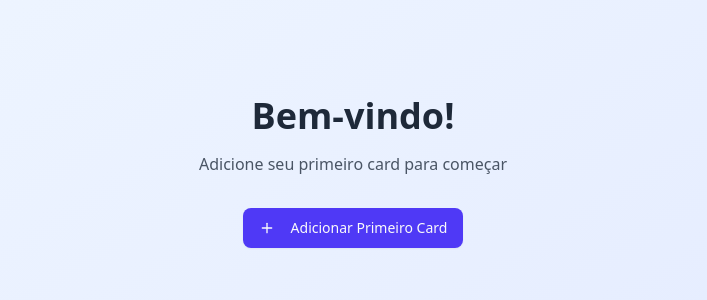
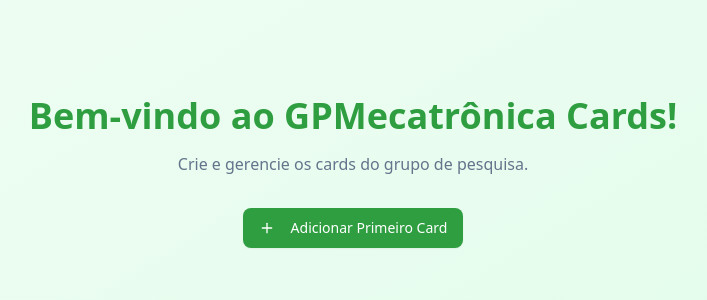
Before and after one commit to o-thiago/gpm-cards, a Next.js app: page / in a window 1280 px wide. Shown: the top 300 px of the page, without its empty margins (287-994 px from the left). Built offline with nearby package versions, Linux system fonts and the light colour scheme.

Commit message:
Atualizei o design da página para refletir mais o grupo de pesquisa

```diff
--- a/src/app/globals.css
+++ b/src/app/globals.css
@@ -45,71 +45,71 @@
 
 :root {
   --radius: 0.625rem;
-	--background: oklch(1 0 0);
-	--foreground: oklch(0.145 0 0);
-	--card: oklch(1 0 0);
-	--card-foreground: oklch(0.145 0 0);
-	--popover: oklch(1 0 0);
-	--popover-foreground: oklch(0.145 0 0);
-	--primary: oklch(0.205 0 0);
-	--primary-foreground: oklch(0.985 0 0);
-	--secondary: oklch(0.97 0 0);
-	--secondary-foreground: oklch(0.205 0 0);
-	--muted: oklch(0.97 0 0);
-	--muted-foreground: oklch(0.556 0 0);
-	--accent: oklch(0.97 0 0);
-	--accent-foreground: oklch(0.205 0 0);
-	--destructive: oklch(0.577 0.245 27.325);
-	--border: oklch(0.922 0 0);
-	--input: oklch(0.922 0 0);
-	--ring: oklch(0.708 0 0);
-	--chart-1: oklch(0.646 0.222 41.116);
-	--chart-2: oklch(0.6 0.118 184.704);
-	--chart-3: oklch(0.398 0.07 227.392);
-	--chart-4: oklch(0.828 0.189 84.429);
-	--chart-5: oklch(0.769 0.188 70.08);
-	--sidebar: oklch(0.985 0 0);
-	--sidebar-foreground: oklch(0.145 0 0);
-	--sidebar-primary: oklch(0.205 0 0);
-	--sidebar-primary-foreground: oklch(0.985 0 0);
-	--sidebar-accent: oklch(0.97 0 0);
-	--sidebar-accent-foreground: oklch(0.205 0 0);
-	--sidebar-border: oklch(0.922 0 0);
-	--sidebar-ring: oklch(0.708 0 0);
+  --background: #f0f9f4;
+  --foreground: #1e293b;
+  --card: #ffffff;
+  --card-foreground: #1e293b;
+  --popover: #ffffff;
+  --popover-foreground: #1e293b;
+  --primary: #2f9e41;
+  --primary-foreground: #ffffff;
+  --secondary: #e2f5ea;
+  --secondary-foreground: #1e293b;
+  --muted: #f7fafc;
+  --muted-foreground: #64748b;
+  --accent: #e2f5ea;
+  --accent-foreground: #1e293b;
+  --destructive: #dd0000;
+  --border: #e2e8f0;
+  --input: #e2e8f0;
+  --ring: #2f9e41;
+  --chart-1: #2f9e41;
+  --chart-2: #4ade80;
+  --chart-3: #86efac;
+  --chart-4: #bbf7d0;
+  --chart-5: #dcfce7;
+  --sidebar: #f0f9f4;
+  --sidebar-foreground: #1e293b;
+  --sidebar-primary: #2f9e41;
+  --sidebar-primary-foreground: #ffffff;
+  --sidebar-accent: #e2f5ea;
+  --sidebar-accent-foreground: #1e293b;
+  --sidebar-border: #e2e8f0;
+  --sidebar-ring: #2f9e41;
 }
 
 .dark {
-	--background: oklch(0.145 0 0);
-	--foreground: oklch(0.985 0 0);
-	--card: oklch(0.205 0 0);
-	--card-foreground: oklch(0.985 0 0);
-	--popover: oklch(0.205 0 0);
-	--popover-foreground: oklch(0.985 0 0);
-	--primary: oklch(0.922 0 0);
-	--primary-foreground: oklch(0.205 0 0);
-	--secondary: oklch(0.269 0 0);
-	--secondary-foreground: oklch(0.985 0 0);
-	--muted: oklch(0.269 0 0);
-	--muted-foreground: oklch(0.708 0 0);
-	--accent: oklch(0.269 0 0);
-	--accent-foreground: oklch(0.985 0 0);
-	--destructive: oklch(0.704 0.191 22.216);
-	--border: oklch(1 0 0 / 10%);
-	--input: oklch(1 0 0 / 15%);
-	--ring: oklch(0.556 0 0);
-	--chart-1: oklch(0.488 0.243 264.376);
-	--chart-2: oklch(0.696 0.17 162.48);
-	--chart-3: oklch(0.769 0.188 70.08);
-	--chart-4: oklch(0.627 0.265 303.9);
-	--chart-5: oklch(0.645 0.246 16.439);
-	--sidebar: oklch(0.205 0 0);
-	--sidebar-foreground: oklch(0.985 0 0);
-	--sidebar-primary: oklch(0.488 0.243 264.376);
-	--sidebar-primary-foreground: oklch(0.985 0 0);
-	--sidebar-accent: oklch(0.269 0 0);
-	--sidebar-accent-foreground: oklch(0.985 0 0);
-	--sidebar-border: oklch(1 0 0 / 10%);
-	--sidebar-ring: oklch(0.556 0 0);
+  --background: #1e293b;
+  --foreground: #f0f9f4;
+  --card: #2f3e51;
+  --card-foreground: #f0f9f4;
+  --popover: #2f3e51;
+  --popover-foreground: #f0f9f4;
+  --primary: #2f9e41; /* IF Green */
+  --primary-foreground: #ffffff;
+  --secondary: #2f3e51;
+  --secondary-foreground: #f0f9f4;
+  --muted: #2f3e51;
+  --muted-foreground: #94a3b8;
+  --accent: #2f3e51;
+  --accent-foreground: #f0f9f4;
+  --destructive: #dd0000;
+  --border: #475569;
+  --input: #475569;
+  --ring: #2f9e41;
+  --chart-1: #2f9e41;
+  --chart-2: #4ade80;
+  --chart-3: #86efac;
+  --chart-4: #bbf7d0;
+  --chart-5: #dcfce7;
+  --sidebar: #1e293b;
+  --sidebar-foreground: #f0f9f4;
+  --sidebar-primary: #2f9e41;
+  --sidebar-primary-foreground: #ffffff;
+  --sidebar-accent: #2f3e51;
+  --sidebar-accent-foreground: #f0f9f4;
+  --sidebar-border: #475569;
+  --sidebar-ring: #2f9e41;
 }
 
 @layer base {
--- a/src/app/page.tsx
+++ b/src/app/page.tsx
@@ -70,7 +70,7 @@ export default function CardsPage() {
 	}
 
 	return (
-		<div className="min-h-screen bg-gradient-to-br from-blue-50 to-indigo-100">
+		<div className="min-h-screen bg-background">
 			<Header onAddCard={handleOpenForm} />
 			<Slideshow cards={cards} />
 			<CardGrid
@@ -81,9 +81,9 @@ export default function CardsPage() {
 
 			<CardForm
 				isOpen={isFormOpen}
-				onClose={handleCloseForm}
-				onSubmit={handleSubmitForm}
-				editingCard={editingCard}
+					onClose={handleCloseForm}
+					onSubmit={handleSubmitForm}
+					editingCard={editingCard}
 			/>
 
 			<ConfirmDialog
--- a/src/components/CardItem.tsx
+++ b/src/components/CardItem.tsx
@@ -36,7 +36,7 @@ export function CardItem({ card, onEdit, onDelete }: CardItemProps) {
 						src={card.image || "/placeholder.svg"}
 						alt={card.title}
 						fill
-						className="object-cover"
+						className="object-contain"
 						unoptimized // Necessário para imagens base64
 					/>
 				) : (
@@ -44,7 +44,7 @@ export function CardItem({ card, onEdit, onDelete }: CardItemProps) {
 						src={card.image || "/placeholder.svg"}
 						alt={card.title}
 						fill
-						className="object-cover"
+						className="object-contain"
 					/>
 				)}
 
@@ -71,7 +71,7 @@ export function CardItem({ card, onEdit, onDelete }: CardItemProps) {
 							</DropdownMenuItem>
 							<DropdownMenuItem
 								onClick={() => onDelete(card.id)}
-								className="cursor-pointer text-red-600 focus:text-red-600"
+								className="cursor-pointer text-destructive focus:text-destructive-foreground"
 							>
 								<Trash2 className="h-4 w-4 mr-2" />
 								Remover
@@ -84,7 +84,7 @@ export function CardItem({ card, onEdit, onDelete }: CardItemProps) {
 				<CardTitle className="text-lg">{card.title}</CardTitle>
 			</CardHeader>
 			<CardContent>
-				<CardDescription className="text-sm text-gray-600">
+				<CardDescription className="text-sm text-muted-foreground">
 					{card.description}
 				</CardDescription>
 			</CardContent>
--- a/src/components/EmptyState.tsx
+++ b/src/components/EmptyState.tsx
@@ -9,18 +9,16 @@ interface EmptyStateProps {
 
 export function EmptyState({ onAddCard }: EmptyStateProps) {
 	return (
-		<div className="min-h-screen bg-gradient-to-br from-blue-50 to-indigo-100 p-4">
+		<div className="min-h-screen bg-gradient-to-br from-green-50 to-green-100 p-4">
 			<div className="container mx-auto">
 				<div className="text-center py-20">
-					<h1 className="text-4xl font-bold text-gray-800 mb-4">Bem-vindo!</h1>
-					<p className="text-gray-600 mb-8">
-						Adicione seu primeiro card para começar
+					<h1 className="text-4xl font-bold text-primary mb-4">
+						Bem-vindo ao GPMecatrônica Cards!
+					</h1>
+					<p className="text-muted-foreground mb-8">
+						Crie e gerencie os cards do grupo de pesquisa.
 					</p>
-					<Button
-						onClick={onAddCard}
-						size="lg"
-						className="bg-indigo-600 hover:bg-indigo-700"
-					>
+					<Button onClick={onAddCard} size="lg">
 						<Plus className="w-5 h-5 mr-2" />
 						Adicionar Primeiro Card
 					</Button>
--- a/src/components/Header.tsx
+++ b/src/components/Header.tsx
@@ -9,13 +9,12 @@ interface HeaderProps {
 
 export function Header({ onAddCard }: HeaderProps) {
 	return (
-		<header className="bg-white shadow-sm border-b">
+		<header className="bg-card shadow-sm border-b">
 			<div className="container mx-auto px-4 py-4 flex justify-between items-center">
-				<h1 className="text-2xl font-bold text-gray-800">Meus Cards</h1>
-				<Button
-					onClick={onAddCard}
-					className="bg-indigo-600 hover:bg-indigo-700"
-				>
+				<h1 className="text-2xl font-bold text-primary">
+					GPMecatrônica - Cards
+				</h1>
+				<Button onClick={onAddCard}>
 					<Plus className="w-4 h-4 mr-2" />
 					Adicionar Card
 				</Button>
--- a/src/components/ImageUpload.tsx
+++ b/src/components/ImageUpload.tsx
@@ -98,7 +98,7 @@ export function ImageUpload({
 							src={value || "/placeholder.svg"}
 							alt="Preview"
 							fill
-							className="object-cover"
+							className="object-contain"
 						/>
 					</div>
 					<Button
@@ -118,7 +118,7 @@ export function ImageUpload({
 						dragActive
 							? "border-indigo-500 bg-indigo-50"
 							: "border-gray-300 hover:border-gray-400"
-					}`}
+					} w-full`}
 					onDragEnter={handleDrag}
 					onDragLeave={handleDrag}
 					onDragOver={handleDrag}
--- a/src/components/Slideshow.tsx
+++ b/src/components/Slideshow.tsx
@@ -52,7 +52,7 @@ export function Slideshow({ cards }: SlideshowProps) {
 
 	return (
 		<section
-			className="relative bg-white shadow-lg mb-8"
+			className="relative bg-card shadow-lg mb-8"
 			aria-label="Slideshow de cards"
 		>
 			<div className="relative h-96 overflow-hidden">
@@ -77,7 +77,7 @@ export function Slideshow({ cards }: SlideshowProps) {
 											src={card.image || "/placeholder.svg"}
 											alt={card.title}
 											fill
-											className="object-cover"
+											className="object-contain"
 											priority={index === 0}
 											unoptimized // Necessário para imagens base64
 										/>
@@ -86,12 +86,12 @@ export function Slideshow({ cards }: SlideshowProps) {
 											src={card.image || "/placeholder.svg"}
 											alt={card.title}
 											fill
-											className="object-cover"
+											className="object-contain"
 											priority={index === 0}
 										/>
 									)}
 								</div>
-								<div className="w-1/2 flex items-center justify-center p-8 bg-gradient-to-r from-indigo-600 to-purple-600 text-white">
+								<div className="w-1/2 flex items-center justify-center p-8 bg-gradient-to-r from-primary to-green-600 text-white">
 									<div className="text-center max-w-md">
 										<h2 className="text-3xl font-bold mb-4">{card.title}</h2>
 										<p className="text-lg opacity-90">{card.description}</p>
```
Lines whose indentation alone changed are shown as unchanged.
